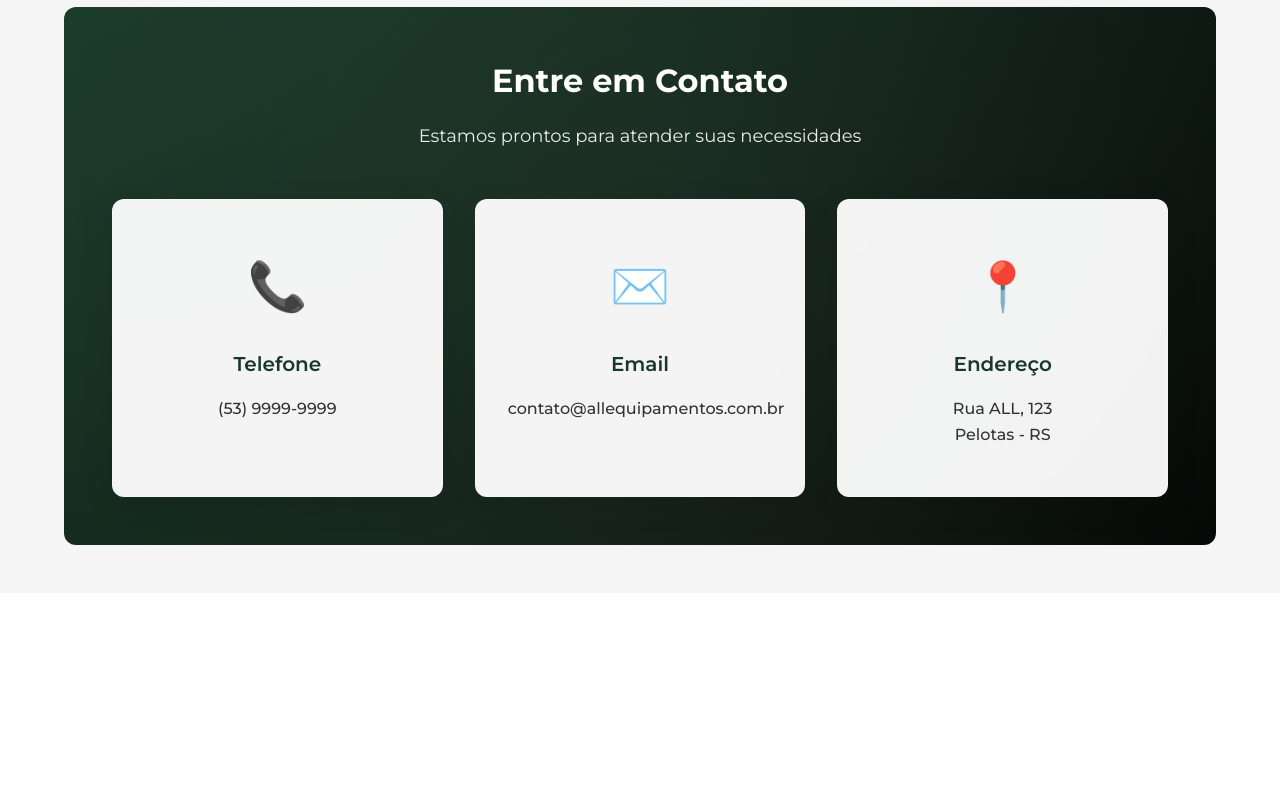
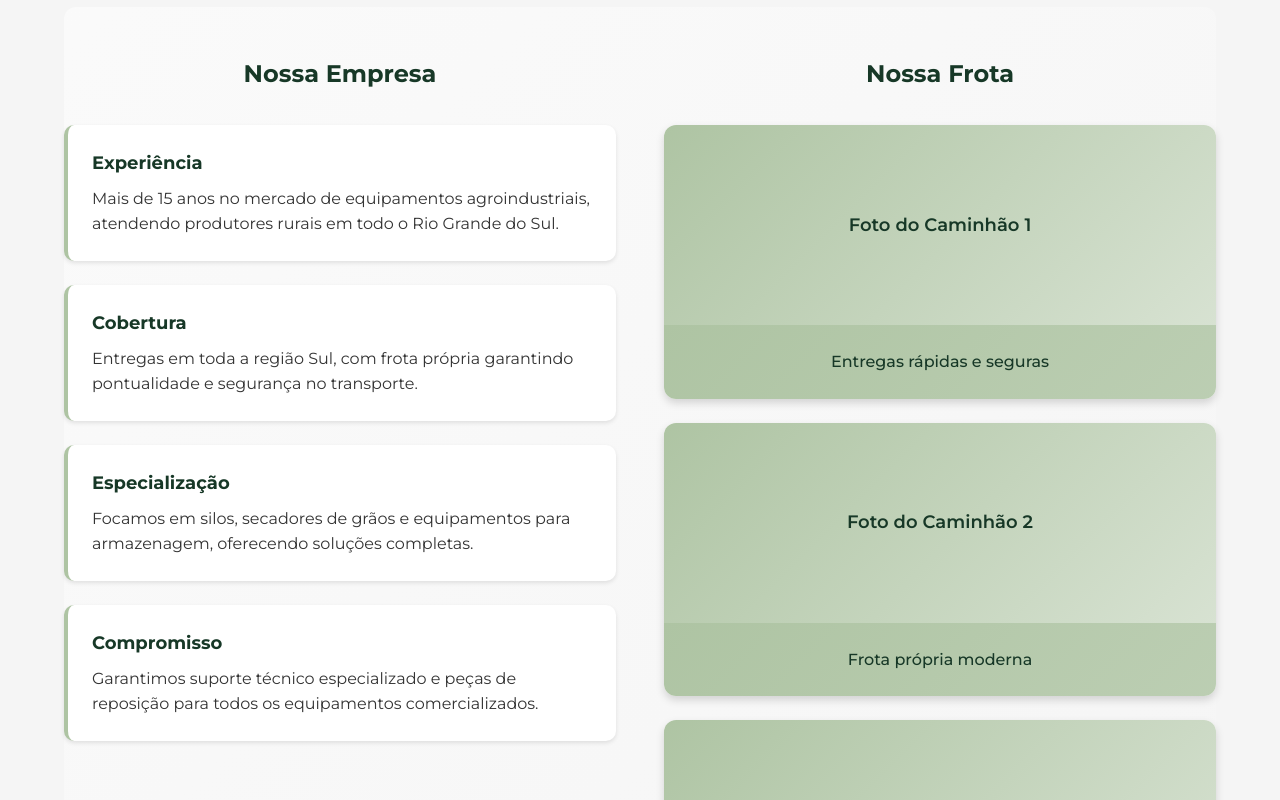
Before and after one commit to gab866/ALL-EquipamentosAgroindustriais, a React (Vite) app: page / in a window 1280 px wide. Shown: the part 1660-2460 px from the top of the page. Before the commit the page ends 2253 px from the top, so only its background shows below. Built offline with nearby package versions, Linux system fonts and the light colour scheme.

Commit message:
sobre nós

```diff
--- a/src/pages/About.jsx
+++ b/src/pages/About.jsx
@@ -51,7 +51,7 @@ const About = () => {
           <div className="contact-info">
             <div className="contact-item">
               <h3>Telefone</h3>
-              <p>(53) 9999-9999</p>
+              <p>(53) 999459-9999</p>
             </div>
             <div className="contact-item">
               <h3>Email</h3>
--- a/src/pages/Home.jsx
+++ b/src/pages/Home.jsx
@@ -85,6 +85,50 @@ const Home = () => {
             </div>
           </div>
 
+          <section className="company-fleet">
+            <div className="fleet-container">
+              <div className="company-info">
+                <h2>Nossa Empresa</h2>
+                <div className="info-content">
+                  <div className="info-item">
+                    <h3>Experiência</h3>
+                    <p>Mais de 15 anos no mercado de equipamentos agroindustriais, atendendo produtores rurais em todo o Rio Grande do Sul.</p>
+                  </div>
+                  <div className="info-item">
+                    <h3>Cobertura</h3>
+                    <p>Entregas em toda a região Sul, com frota própria garantindo pontualidade e segurança no transporte.</p>
+                  </div>
+                  <div className="info-item">
+                    <h3>Especialização</h3>
+                    <p>Focamos em silos, secadores de grãos e equipamentos para armazenagem, oferecendo soluções completas.</p>
+                  </div>
+                  <div className="info-item">
+                    <h3>Compromisso</h3>
+                    <p>Garantimos suporte técnico especializado e peças de reposição para todos os equipamentos comercializados.</p>
+                  </div>
+                </div>
+              </div>
+
+              <div className="fleet-photos">
+                <h2>Nossa Frota</h2>
+                <div className="photos-grid">
+                  <div className="photo-item">
+                    <div className="placeholder-img">Foto do Caminhão 1</div>
+                    <p>Entregas rápidas e seguras</p>
+                  </div>
+                  <div className="photo-item">
+                    <div className="placeholder-img">Foto do Caminhão 2</div>
+                    <p>Frota própria moderna</p>
+                  </div>
+                  <div className="photo-item">
+                    <div className="placeholder-img">Foto do Caminhão 3</div>
+                    <p>Cobertura em toda região</p>
+                  </div>
+                </div>
+              </div>
+            </div>
+          </section>
+
           <div className="contact-section">
             <h2>Entre em Contato</h2>
             <p className="contact-subtitle">Estamos prontos para atender suas necessidades</p>
@@ -92,7 +136,7 @@ const Home = () => {
               <div className="contact-item">
                 <div className="contact-icon">📞</div>
                 <h3>Telefone</h3>
-                <p>(53) 9999-9999</p>
+                <p>(53) 9994349-9999</p>
               </div>
               <div className="contact-item">
                 <div className="contact-icon">✉️</div>
--- a/src/pages/Home.scss
+++ b/src/pages/Home.scss
@@ -254,6 +254,109 @@
       }
     }
 
+    .company-fleet {
+      padding: $spacing-xl 0;
+      background: linear-gradient(135deg, lighten($light-gray, 2%) 0%, $light-gray 100%);
+      margin: $spacing-xl 0;
+      border-radius: $border-radius-lg;
+
+      .fleet-container {
+        display: grid;
+        grid-template-columns: 1fr 1fr;
+        gap: $spacing-xl;
+        align-items: start;
+      }
+
+      .company-info {
+        h2 {
+          font-size: $font-size-2xl;
+          color: $primary-color;
+          margin-bottom: $spacing-lg;
+          text-align: center;
+        }
+
+        .info-content {
+          display: flex;
+          flex-direction: column;
+          gap: $spacing-md;
+
+          .info-item {
+            background: white;
+            padding: $spacing-md;
+            border-radius: $border-radius-md;
+            box-shadow: $shadow-sm;
+            border-left: 4px solid $secondary-color;
+            transition: transform 0.3s ease;
+
+            &:hover {
+              transform: translateX(5px);
+            }
+
+            h3 {
+              font-size: $font-size-lg;
+              color: $primary-color;
+              margin-bottom: $spacing-xs;
+            }
+
+            p {
+              color: $text-color;
+              line-height: 1.6;
+              margin: 0;
+            }
+          }
+        }
+      }
+
+      .fleet-photos {
+        h2 {
+          font-size: $font-size-2xl;
+          color: $primary-color;
+          margin-bottom: $spacing-lg;
+          text-align: center;
+        }
+
+        .photos-grid {
+          display: flex;
+          flex-direction: column;
+          gap: $spacing-md;
+
+          .photo-item {
+            background: white;
+            border-radius: $border-radius-lg;
+            overflow: hidden;
+            box-shadow: $shadow-md;
+            transition: transform 0.3s ease, box-shadow 0.3s ease;
+
+            &:hover {
+              transform: translateY(-5px);
+              box-shadow: $shadow-lg;
+            }
+
+            .placeholder-img {
+              width: 100%;
+              height: 200px;
+              background: linear-gradient(135deg, $secondary-color 0%, lighten($secondary-color, 15%) 100%);
+              display: flex;
+              align-items: center;
+              justify-content: center;
+              color: $primary-color;
+              font-weight: 600;
+              font-size: $font-size-lg;
+            }
+
+            p {
+              padding: $spacing-md;
+              margin: 0;
+              text-align: center;
+              color: $primary-color;
+              font-weight: 500;
+              background: linear-gradient(135deg, $secondary-color 0%, lighten($secondary-color, 5%) 100%);
+            }
+          }
+        }
+      }
+    }
+
     @keyframes float {
       0%, 100% { transform: translateY(0px) rotate(0deg); }
       50% { transform: translateY(-20px) rotate(180deg); }
@@ -307,6 +410,20 @@
         grid-template-columns: 1fr;
         gap: $spacing-md;
       }
+
+      .company-fleet {
+        margin: $spacing-lg 0;
+        padding: $spacing-lg 0;
+
+        .fleet-container {
+          grid-template-columns: 1fr;
+          gap: $spacing-lg;
+        }
+
+        .fleet-photos .photos-grid .photo-item .placeholder-img {
+          height: 150px;
+        }
+      }
     }
   }
 }
--- a/src/styles/variables.scss
+++ b/src/styles/variables.scss
@@ -27,6 +27,7 @@ $font-size-3xl: 2rem;
 
 // Border radius
 $border-radius: 8px;
+$border-radius-md: 10px;
 $border-radius-lg: 12px;
 
 // Sombras
```
